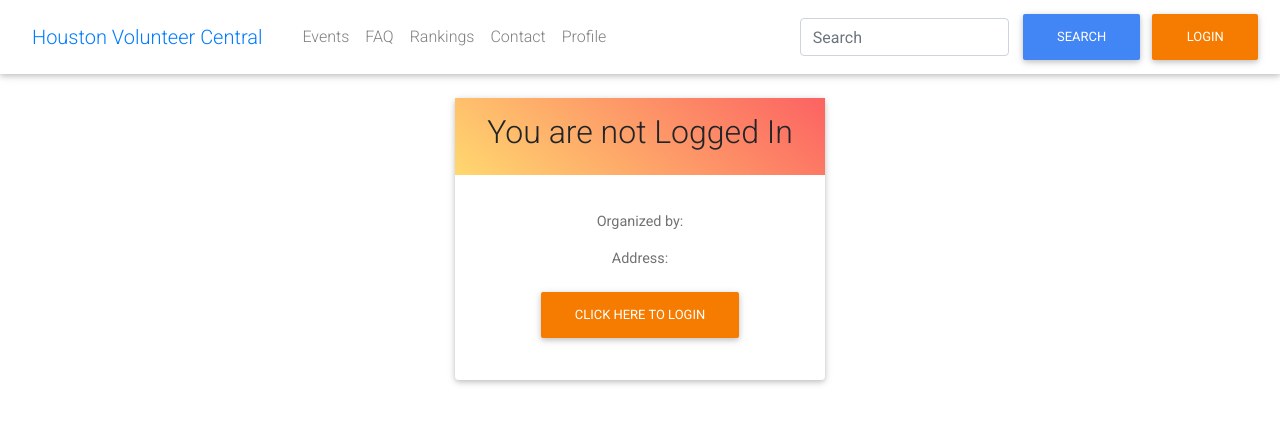
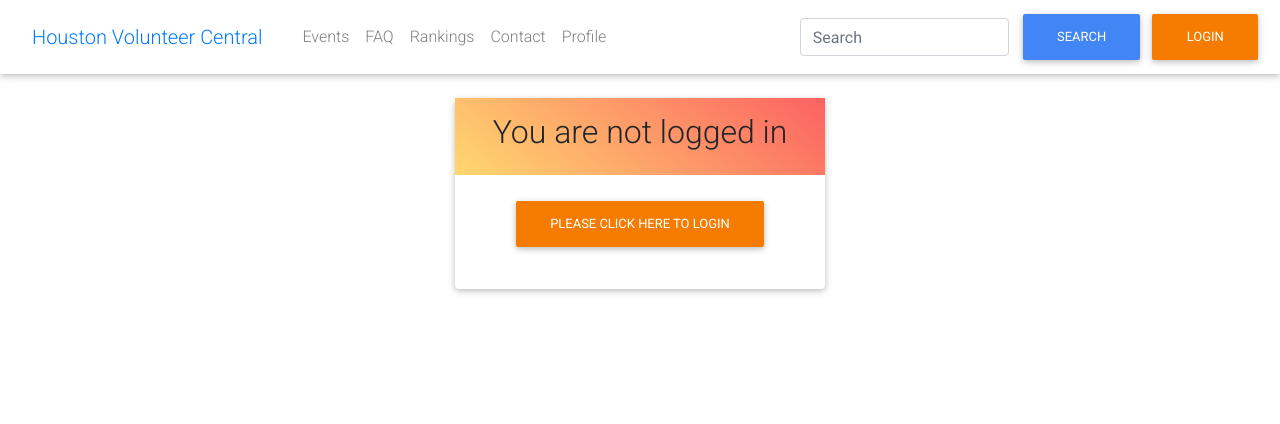
Before and after one commit to qwetboy10/YunginsHoustonHackathon, a React (Create React App) app in the folder Frontend/front/: page /profile in a window 1280 px wide. Shown: the top 424 px of the page. Built offline with nearby package versions, Linux system fonts and the light colour scheme.

Commit message:
Profile.js update

```diff
--- a/Frontend/front/src/Profile.js
+++ b/Frontend/front/src/Profile.js
@@ -15,14 +15,12 @@ class Profile extends Component {
                 <MDBCol bottom style={{ maxWidth: "25rem" }} >
                     <MDBCard wide display="inline">
                     <MDBCardImage className="view view-cascade gradient-card-header peach-gradient" cascade tag="div">
-                        <h2  center="true" className="h2-responsive mb-2">You are not Logged In</h2>
+                        <h2  center="true" className="h2-responsive mb-2">You are not logged in</h2>
                     </MDBCardImage>
                     <MDBCardBody cascade>
-                        <MDBCardText></MDBCardText>
-                        <MDBCardText>Organized by: </MDBCardText>
-                        <MDBCardText>Address: </MDBCardText>
+
                         <p>
-                        <MDBBtn center="true" color="orange" href="#">Click here to Login</MDBBtn>
+                        <MDBBtn center="true" color="orange" href="#">Please Click here to Login</MDBBtn>
                         </p>
 
                     </MDBCardBody>
```
